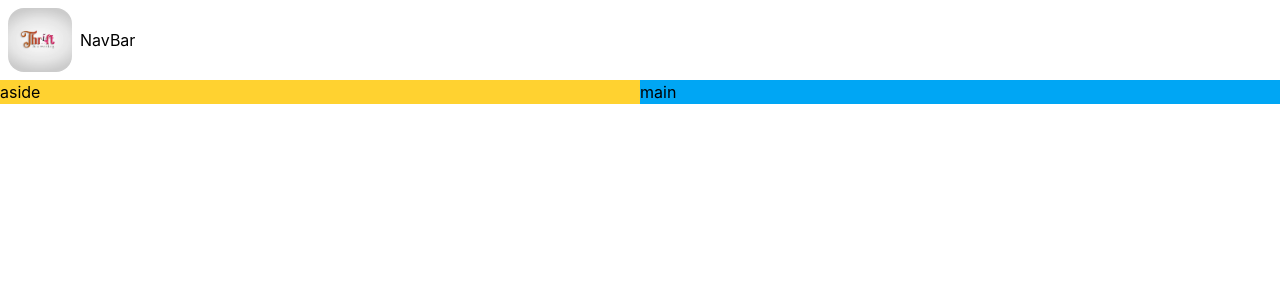
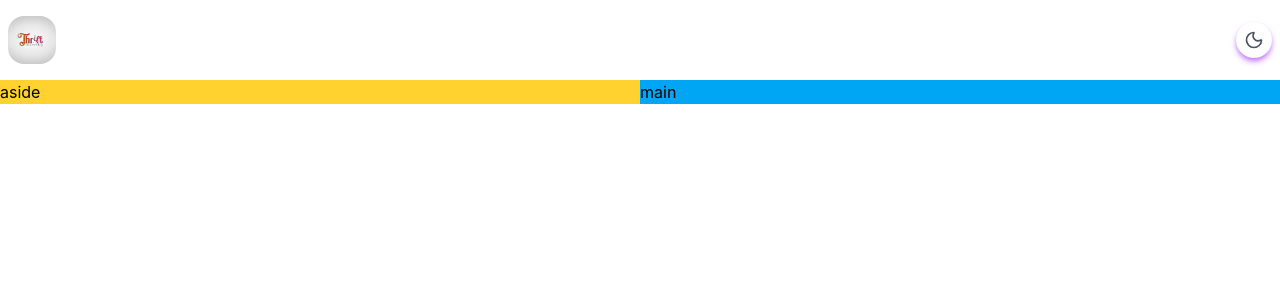
Before and after one commit to JeffOzordi/e-comm, a React (Vite) app: page / in a window 1280 px wide. Shown: the top 300 px of the page. Built offline with nearby package versions, Linux system fonts and the light colour scheme.

Commit message:
implement dark mode

```diff
--- a/package.json
+++ b/package.json
@@ -10,6 +10,7 @@
   },
   "dependencies": {
     "@tailwindcss/vite": "^4.3.3",
+    "lucide-react": "^1.55.0",
     "react": "^18.2.0",
     "react-dom": "^18.2.0",
     "tailwindcss": "^4.3.3"
--- a/src/App.tsx
+++ b/src/App.tsx
@@ -1,9 +1,10 @@
-import NavBar from "./components/NavBar";
+import NavBar from './components/NavBar';
 
 function App() {
+
   return (
-    <div className="grid">
-    <NavBar/>
+    <div className="grid bg-white dark:bg-gray-600">
+      <NavBar />
       <div className="grid sm:grid-cols-2">
         <div className="hidden sm:block bg-amber-300">aside</div>
         <div className="bg-sky-500">main</div>
--- a/src/components/NavBar.tsx
+++ b/src/components/NavBar.tsx
@@ -1,12 +1,14 @@
-import logo from '../assets/244396834_683283099297966_5993122135789503446_n.jpg'
+import logo from '../assets/244396834_683283099297966_5993122135789503446_n.jpg';
+import ThemeToggle from './ThemeToggle';
 
 const NavBar = () => {
+
   return (
-    <div className="inline-flex items-center gap-2 p-2">
-        <img src={logo} className='w-16 rounded-2xl'/>
-        <p>NavBar</p>
-    </div>
-  )
-}
+    <nav className="flex items-center h-20 justify-between gap-2 p-2">
+      <img src={logo} className="w-12 h-12 rounded-2xl" />
+      <ThemeToggle/>
+    </nav>
+  );
+};
 
-export default NavBar
+export default NavBar;
--- /dev/null
+++ b/src/components/ThemeToggle.tsx
@@ -0,0 +1,24 @@
+import { useEffect, useState } from 'react';
+import { Moon, Sun } from 'lucide-react';
+
+const ThemeToggle = () => {
+  const [isDark, setIsDark] = useState(false);
+
+  useEffect(() => {
+    document.documentElement.classList.toggle('dark', isDark);
+    localStorage.setItem('theme', isDark ? 'dark' : 'light');
+  }, [isDark]);
+
+  return (
+    <button
+      onClick={() => setIsDark(!isDark)}
+      className="rounded-full p-2 shadow-md
+        shadow-purple-400 text-gray-600 hover:text-purple-400
+        transition-all ease-in-out cursor-pointer"
+    >
+      {isDark ? <Sun size={20} /> : <Moon size={20} />}
+    </button>
+  );
+};
+
+export default ThemeToggle;
--- a/src/index.css
+++ b/src/index.css
@@ -1 +1,8 @@
-@import "tailwindcss"
+@import "tailwindcss" ;
+
+
+@custom-variant dark (&:where(.dark, .dark *));
+
+html, body, #root {
+    height: 100%;
+}
```
Also changed, not shown: 1 other file (tests, documents, lock files or other folders).
